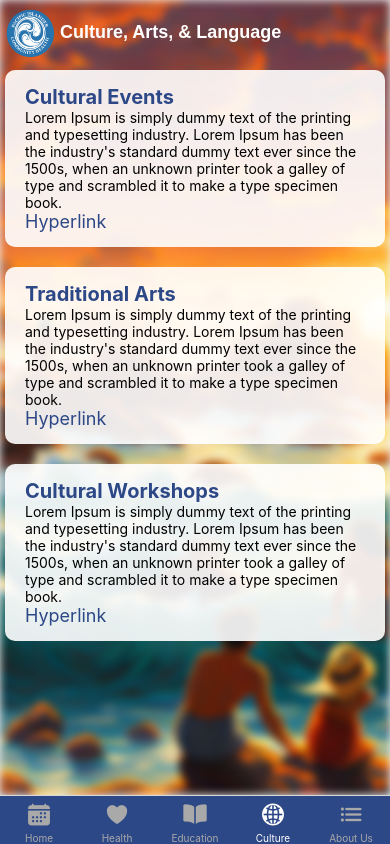
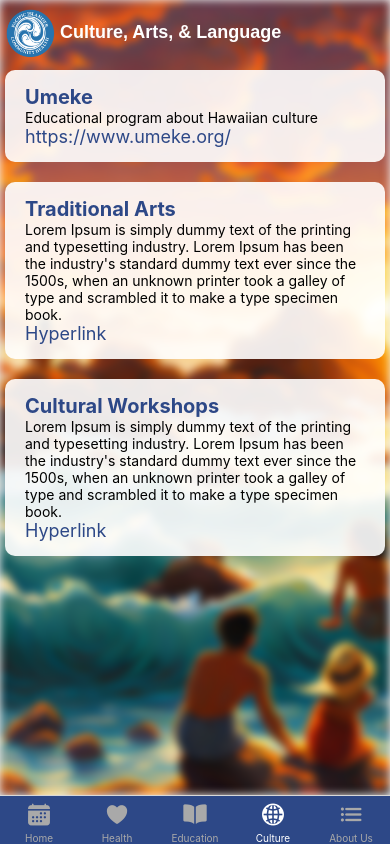
Before and after one commit to ntpotraz/PIC-Health-App, a React Native app: screen /Culture in a window 390 px wide. Built offline with nearby package versions, Linux system fonts and the light colour scheme.

Commit message:
Changed the top textbox into Umeke with a description and link to the website

```diff
--- a/screens/CultureScreen.jsx
+++ b/screens/CultureScreen.jsx
@@ -17,16 +17,13 @@ export default function CultureScreen() {
           <View style={{ flex: 1, margin: 5, borderRadius: 10 }}>
 
             <View style={textBox.container}>
-              <Text style={textBox.title}>Cultural Events</Text>
+              <Text style={textBox.title}>Umeke</Text>
               <Text style={textBox.text}>
-                Lorem Ipsum is simply dummy text of the printing and typesetting industry.
-                Lorem Ipsum has been the industry's standard dummy text ever since the 1500s,
-                when an unknown printer took a galley of type and scrambled it to make a type
-                specimen book.
+               Educational program about Hawaiian culture
               </Text>
-              <TouchableOpacity onPress={() => Linking.openURL('https://google.com')}>
+              <TouchableOpacity onPress={() => Linking.openURL('https://www.umeke.org/')}>
                 <Text style={textBox.link}>
-                  Hyperlink
+                 https://www.umeke.org/
                 </Text>
               </TouchableOpacity>
             </View>
```
